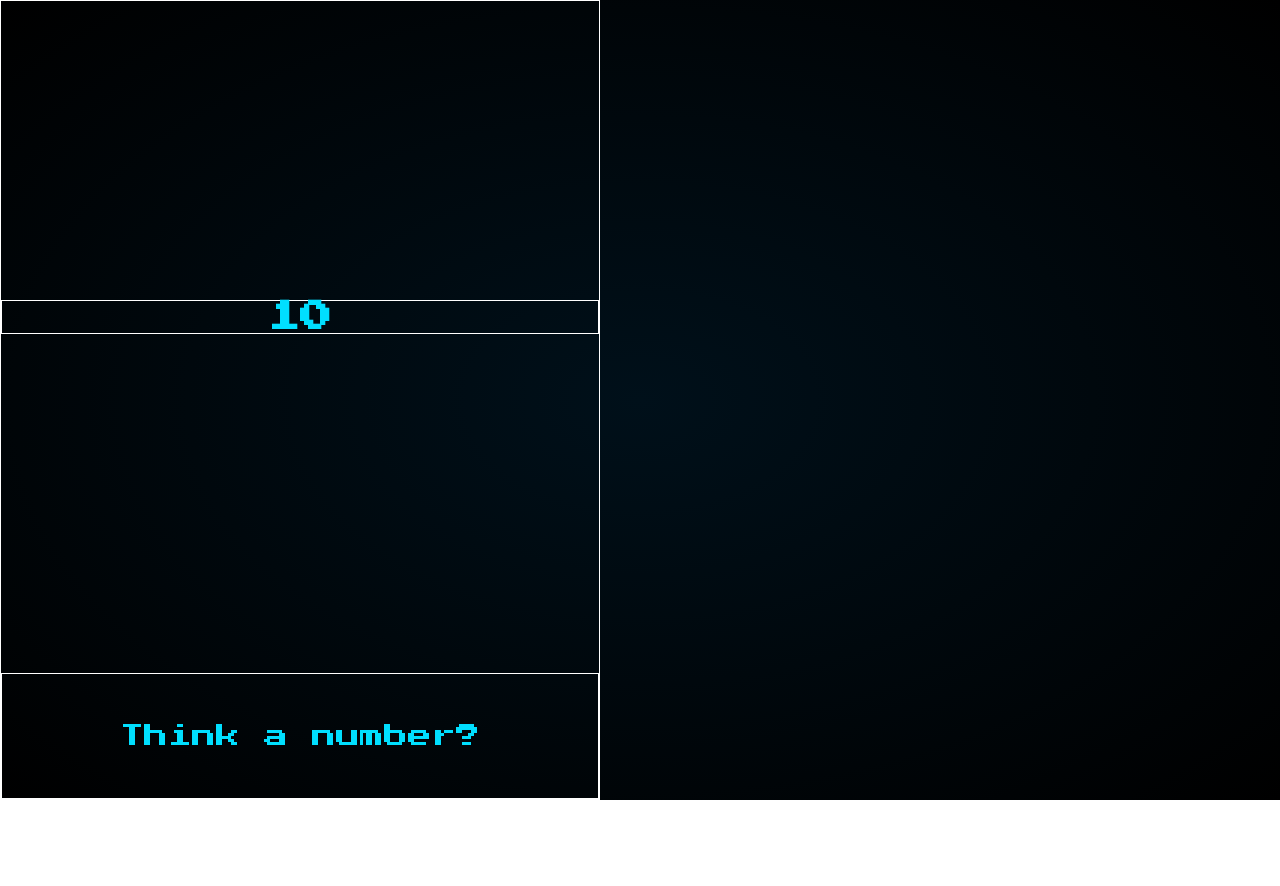
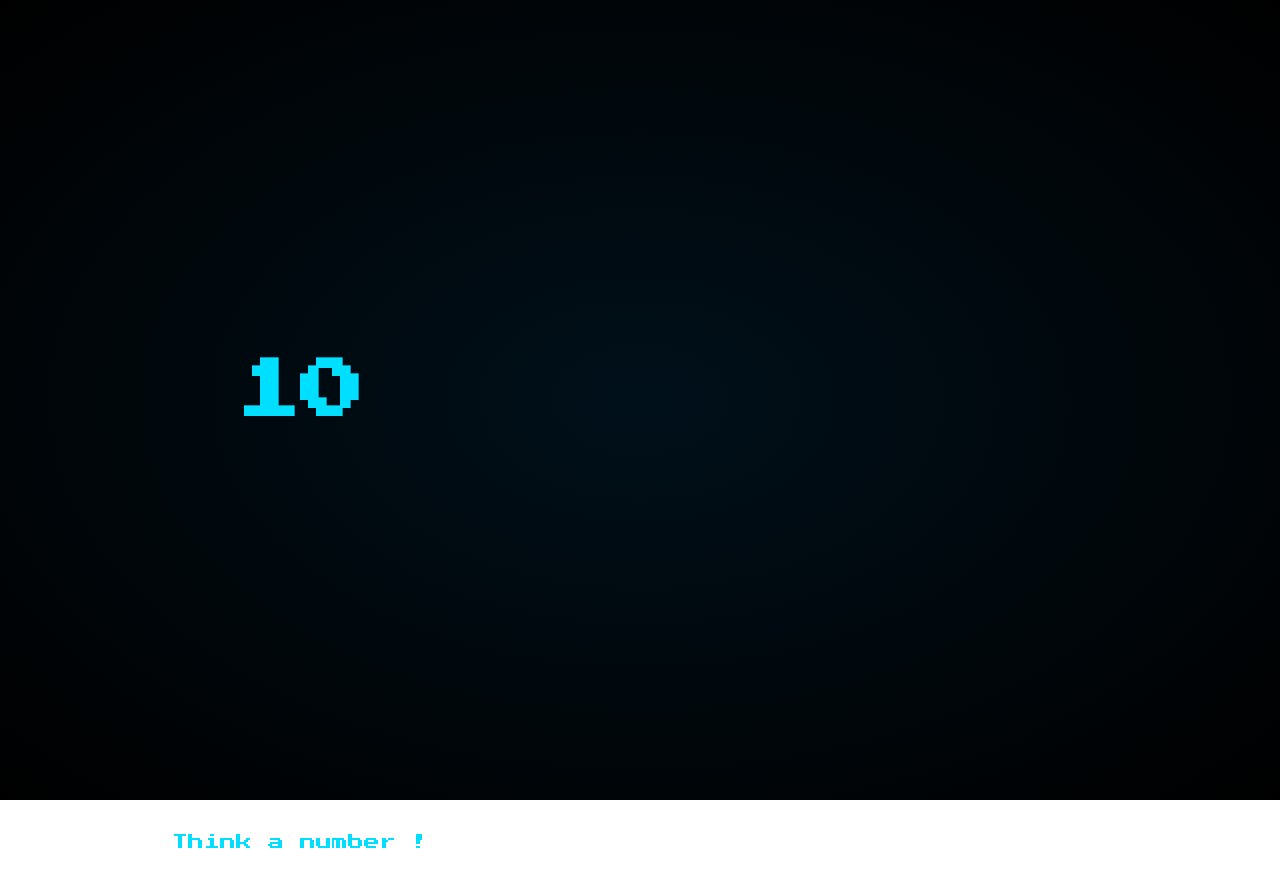
Before and after one commit to HermersonDev/my-random-number, a React (Create React App) app: page / in a window 1280 px wide. Shown: the top 886 px of the page. Before the commit the page ends 800 px from the top, so only its background shows below. Built offline with nearby package versions, Linux system fonts and the light colour scheme.

Commit message:
Finished Load page

```diff
--- a/src/pages/Home.js
+++ b/src/pages/Home.js
@@ -26,6 +26,7 @@ const Home = () => (
 		<p id="number-7">7</p>
 		<p id="number-8">8</p>
 		<p id="number-9">9</p>
+
 	</div>
 );
 
--- a/src/pages/Load.js
+++ b/src/pages/Load.js
@@ -5,7 +5,7 @@ import '../styles/load.css';
 const Load = () => (
 	<div id="load-page">
 		<h1 id="number-count">10</h1>
-		<p>Think a number?</p>
+		<p>Think a number !</p>
 	</div>
 );
 
--- a/src/styles/home.css
+++ b/src/styles/home.css
@@ -52,92 +52,92 @@ div#page-home #link-footer {
 	width: 99%;
 }
 
-@keyframes numbers {
-	0% { transform: translateY(-200%); }
-	50% { transform: translateY(50%); }
-	100% { transform: translateY(-200%); }
-}
-
 p[id^="number-"] {
 	position: absolute;
 	z-index: -1;
 }
 
 p#number-0 {
+	animation: numbers 1.2s infinite;
+	color: var(--blue-2);
+	left: 3em;
 	top: 5em;
-	left: 3em;
-	color: var(--blue-2);
-	animation: numbers 1.2s infinite;
 }
 
 p#number-1 {
+	animation: numbers .8s infinite;
 	bottom: 50%;
-	left: 10%;
 	color: var(--blue-1);
 	font-size: 10px;
-	animation: numbers .8s infinite;
+	left: 10%;
 }
 
 p#number-2 {
-	top: 30%;
-	right: 35%;
+	animation: numbers 1s infinite;
 	color: var(--blue-2);
 	font-size: 14px;
-	animation: numbers 1s infinite;
+	right: 35%;
+	top: 30%;
 }
 
 p#number-3 {
+	animation: numbers 1s infinite;
 	bottom: 25%;
-	left: 50%;
 	color: var(--blue-2);
 	font-size: 12px;
-	animation: numbers 1s infinite;
+	left: 50%;
 }
 
 p#number-4 {
-	top: 18%;
-	right: 15%;
+	animation: numbers 1.4s infinite;
 	color: var(--blue-3);
 	font-size: 20px;
-	animation: numbers 1.4s infinite;
+	right: 15%;
+	top: 18%;
 }
 
 p#number-5 {
+	animation: numbers 1.4s infinite;
 	bottom: 25%;
-	left: 18%;
 	color: var(--blue-3);
 	font-size: 16px;
-	animation: numbers 1.4s infinite;
+	left: 18%;
 }
 
 p#number-6 {
+	animation: numbers 1.6s infinite;
 	bottom: 50%;
-	right: 7%;
 	color: var(--blue-3);
 	font-size: 18px;
-	animation: numbers 1.6s infinite;
+	right: 7%;
 }
 
 p#number-7 {
-	top: 25%;
-	left: 30%;
+	animation: numbers 1.8s infinite;
 	color: var(--blue-4);
 	font-size: 22px;
-	animation: numbers 1.8s infinite;
+	left: 30%;
+	top: 25%;
 }
 
 p#number-8 {
-	top: 10%;
-	left: 60%;
+	animation: numbers .8s infinite;
 	color: var(--blue-1);
 	font-size: 10px;
-	animation: numbers .8s infinite;
+	left: 60%;
+	top: 10%;
 }
 
 p#number-9 {
+	animation: numbers 1.8s infinite;
 	bottom: 15%;
-	right: 10%;
 	color: var(--blue-1);
 	font-size: 22px;
-	animation: numbers 1.8s infinite;
+	right: 10%;
 }
+
+@keyframes numbers {
+	0% { transform: translateY(-200%); }
+	50% { transform: translateY(50%); }
+	100% { transform: translateY(-200%); }
+}
--- a/src/styles/load.css
+++ b/src/styles/load.css
@@ -1,26 +1,23 @@
 div#load-page {
-	border: 1px solid white;
-	height: 100vh;
 	display: flex;
+	flex-direction: column;
+	height: 100%;
 	justify-content: space-between;
-	flex-direction: column;
 	text-align: center;
 }
 
-div#load-page h1 {
-	border: 1px solid white;
-	margin: 50% 0;
+div#load-page h1#number-count {
+	font-size: 4em;
+	margin: 60% 0;
+}
+
+div#load-page p {
+	animation: resize 1s ease-out infinite;
+	padding: 50px 0;
 }
 
 @keyframes resize {
-	0% { transform: translate(5%); }
-	50% { transform: translate(0%); }
-	100% { transform: translate(5%); }
+	0% { font-size: 1.1em; }
+	50% { font-size: 1em; }
+	100% { font-size: 1.1em; }
 }
-
-div#load-page p {
-	border: 1px solid white;
-	padding: 50px;
-	font-size: 24px;
-	animation: resize .5s infinity;
-}
```
